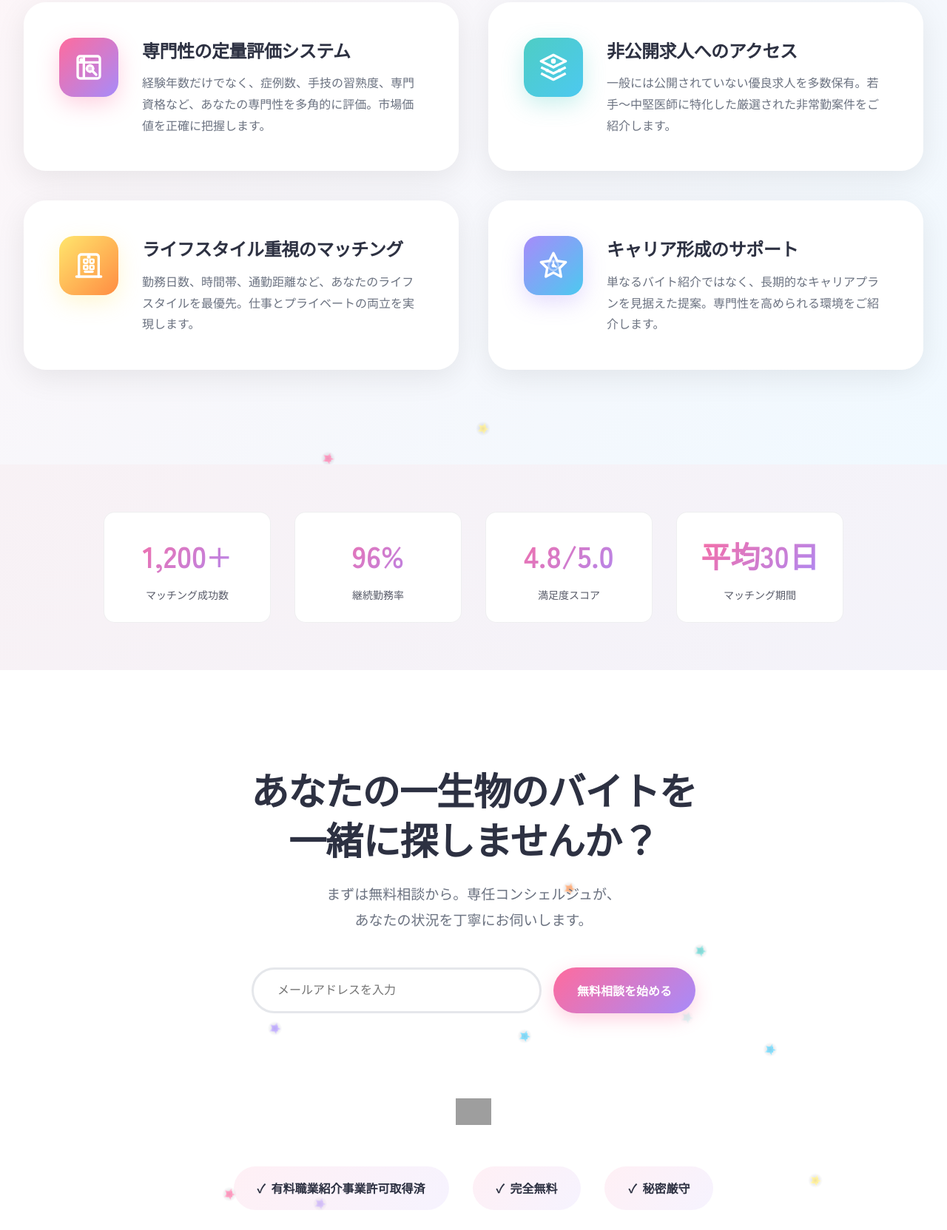
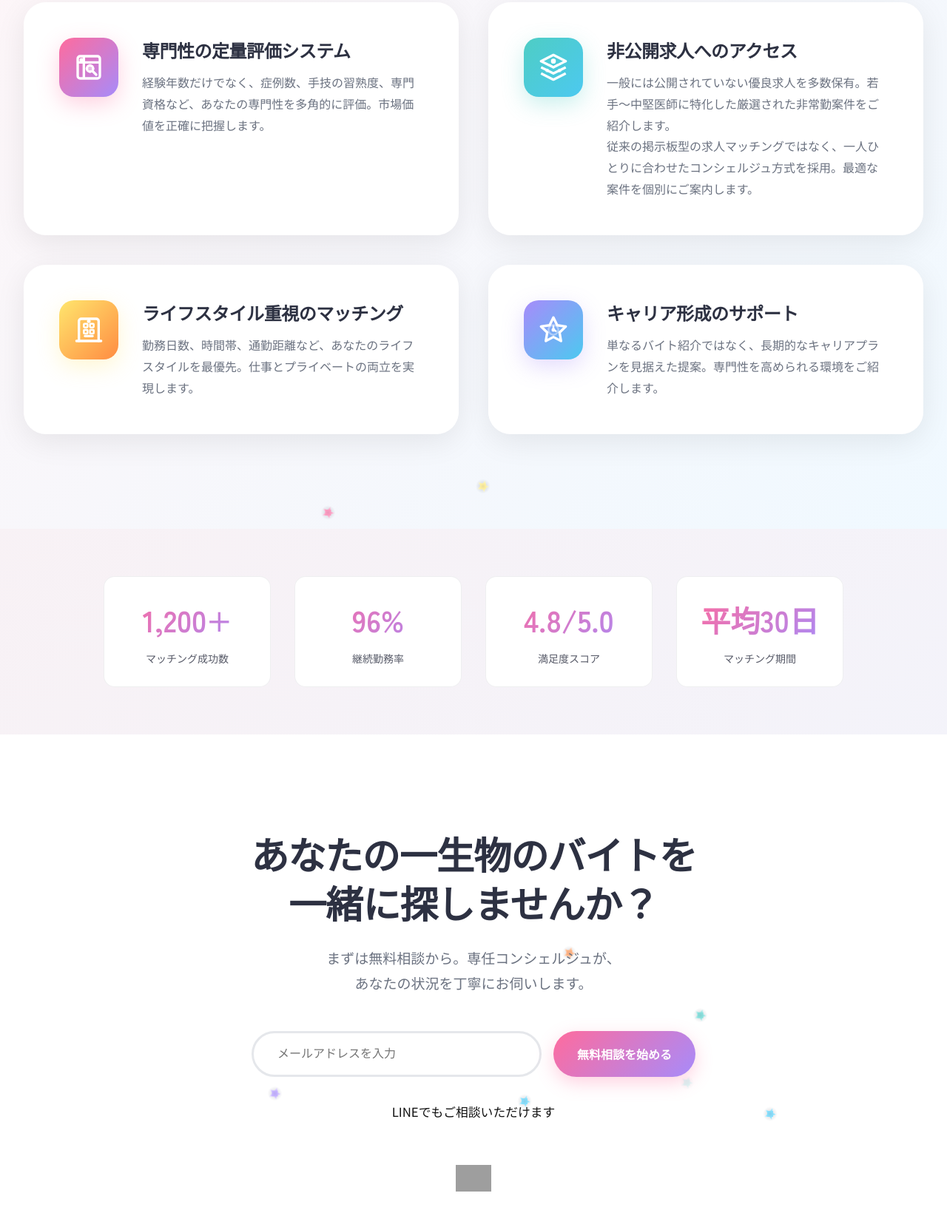
Before and after one commit to konchaaaaan373-wq/Mitas, a plain HTML site: page index.html in a window 1280 px wide. Shown: the part 4503-6166 px from the top of the page at 74% size. Drawn offline with Linux system fonts and the light colour scheme; grey boxes are pictures that could not be loaded; a web font is replaced by a local one.

Commit message:
Reduce merge conflict risk for LINE note by using inline styles

```diff
--- a/index.html
+++ b/index.html
@@ -7,6 +7,7 @@
     <link rel="preconnect" href="https://fonts.googleapis.com">
     <link rel="preconnect" href="https://fonts.gstatic.com" crossorigin>
     <link href="https://fonts.googleapis.com/css2?family=Zen+Kaku+Gothic+New:wght@400;500;700;900&family=Noto+Sans+JP:wght@400;500;600;700&family=DotGothic16&display=swap" rel="stylesheet">
+    <link rel="preload" as="image" href="hero-doctors.jpg" fetchpriority="high">
     <style>
         :root {
             --primary: #FF6B9D;
@@ -2197,7 +2198,7 @@
                 </div>
             </div>
             <div class="hero-visual">
-                <img src="hero-doctors.jpg" alt="医師イメージ" class="hero-image">
+                <img src="hero-doctors.jpg" alt="医師イメージ" class="hero-image" loading="eager" fetchpriority="high" decoding="async">
             </div>
         </div>
     </section>
@@ -2396,6 +2397,7 @@
                 <div class="feature-content">
                     <h3>非公開求人へのアクセス</h3>
                     <p>一般には公開されていない優良求人を多数保有。若手〜中堅医師に特化した厳選された非常勤案件をご紹介します。</p>
+                    <p>従来の掲示板型の求人マッチングではなく、一人ひとりに合わせたコンシェルジュ方式を採用。最適な案件を個別にご案内します。</p>
                 </div>
             </div>
             <div class="feature-card fade-in">
@@ -2482,8 +2484,8 @@
                 <button type="submit" class="cta-button">無料相談を始める</button>
             </form>
             <p id="form-message" style="margin-top: 1rem; font-size: 1rem; color: var(--primary); display: none; text-align: center;"></p>
-            <p style="margin-top: 1.2rem; font-size: 0.95rem; color: rgba(255,255,255,0.85); text-align: center;">LINEでもご相談いただけます</p>
-            <a href="https://lin.ee/8dfLNG4" style="display: inline-block; margin-top: 0.5rem;"><img src="https://scdn.line-apps.com/n/line_add_friends/btn/ja.png" alt="友だち追加" height="36" border="0"></a>
+            <p style="margin-top: 1.2rem; font-size: 1.05rem; color: #111; text-align: center;">LINEでもご相談いただけます</p>
+            <a href="https://lin.ee/8dfLNG4" style="display: inline-block; margin-top: 0.5rem;"><img src="https://scdn.line-apps.com/n/line_add_friends/btn/ja.png" alt="友だち追加" height="36" border="0" loading="lazy" decoding="async"></a>
             <div class="trust-badges">
                 <div class="trust-badge">
                     <span>✓</span> 有料職業紹介事業許可取得済
```
Also changed, not shown: nurse.html (+3 -2 lines).
